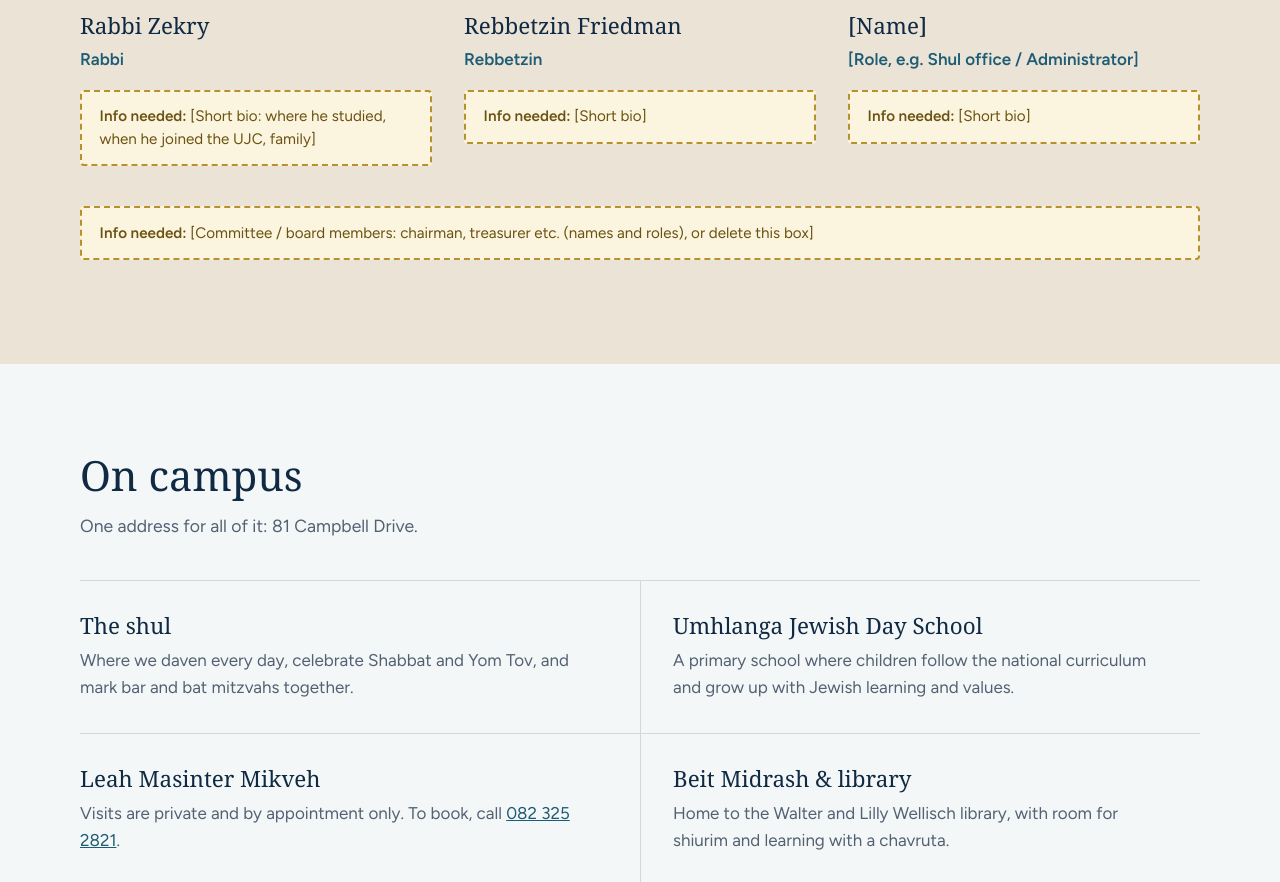
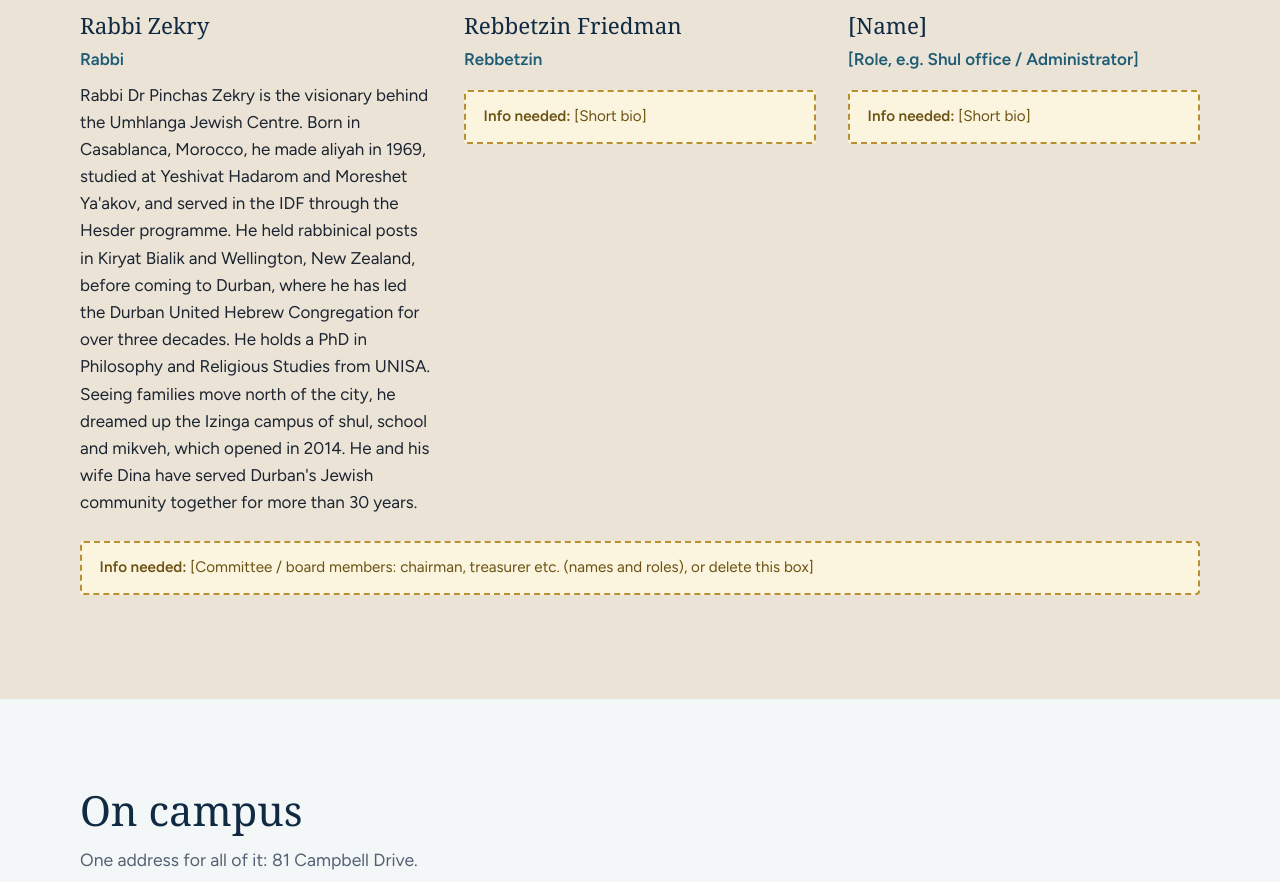
Before and after one commit to Acefusion1/J.WEBSITE, a plain HTML site: page about.html in a window 1280 px wide. Shown: the part 1522-2404 px from the top of the page. Drawn offline with Linux system fonts and the light colour scheme; a web font is replaced by a local one.

Commit message:
Add Rabbi Zekry bio to About page
Co-Authored-By: Claude Opus 5.5 <noreply@anthropic.com>
Claude-Session: https://claude.ai/code/session_016mF4tHd8a2S1iQYpNCFSnk

```diff
--- a/about.html
+++ b/about.html
@@ -99,7 +99,7 @@
             <div class="team-photo has-photo"><img src="images/team-rabbi.jpg" alt="Rabbi Zekry" loading="lazy"></div>
             <h3>Rabbi Zekry</h3>
             <p class="team-role">Rabbi</p>
-            <div class="info-needed"><strong>Info needed:</strong> [Short bio: where he studied, when he joined the UJC, family]</div>
+            <p>Rabbi Dr Pinchas Zekry is the visionary behind the Umhlanga Jewish Centre. Born in Casablanca, Morocco, he made aliyah in 1969, studied at Yeshivat Hadarom and Moreshet Ya'akov, and served in the IDF through the Hesder programme. He held rabbinical posts in Kiryat Bialik and Wellington, New Zealand, before coming to Durban, where he has led the Durban United Hebrew Congregation for over three decades. He holds a PhD in Philosophy and Religious Studies from UNISA. Seeing families move north of the city, he dreamed up the Izinga campus of shul, school and mikveh, which opened in 2014. He and his wife Dina have served Durban's Jewish community together for more than 30 years.</p>
           </article>
           <article class="team-member">
             <div class="team-photo"><span class="info-needed"><strong>Info needed:</strong> [Photo: images/team-2.jpg]</span></div>
```
